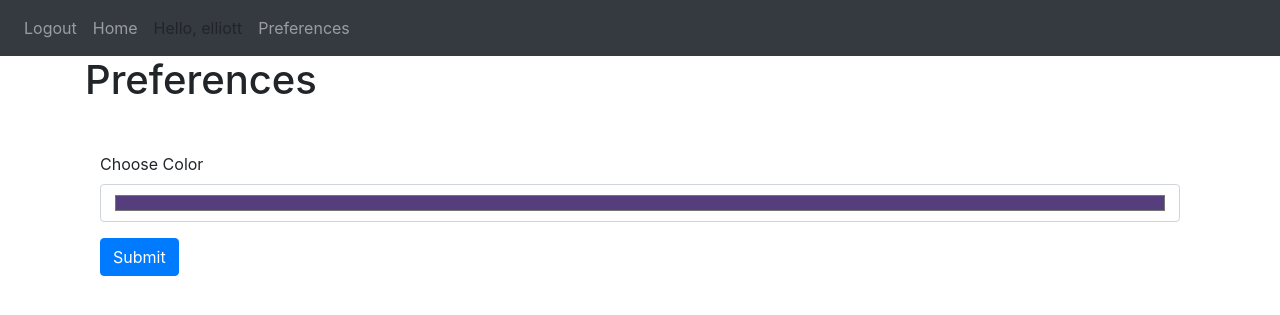
After one commit to Bowriing/Honours, a Flask app: page /preferences in a window 1280 px wide. The commit adds this page. Shown: the top 315 px of the page. Run offline with Flask 3, Linux system fonts and the light colour scheme; a user stored in the database is signed in; some libraries are stand-ins or nearby versions.

Commit message:
New preferences page for custom color name, re organised functionality for the form and logic, fully functionable

```diff
--- a/website/__init__.py
+++ b/website/__init__.py
@@ -1,4 +1,4 @@
-from flask import Flask
+from flask import Flask, session
 from flask_sqlalchemy import SQLAlchemy
 from flask_migrate import Migrate
 from os import path
@@ -69,3 +69,6 @@ def custom_datetime_format(datetime_str):
         return formatted_datetime
     except ValueError:
         return "Invalid Datetime"
+
+def get_color():
+    return session.get('color', '#3498db')
--- a/website/templates/base.html
+++ b/website/templates/base.html
@@ -7,6 +7,15 @@
       <link rel="stylesheet" href="https://stackpath.bootstrapcdn.com/bootstrap/4.4.1/css/bootstrap.min.css" integrity="sha384-Vkoo8x4CGsO3+Hhxv8T/Q5PaXtkKtu6ug5TOeNV6gBiFeWPGFN9MuhOf23Q9Ifjh" crossorigin="anonymous"/>
       <link rel="stylesheet" href="https://stackpath.bootstrapcdn.com/font-awesome/4.7.0/css/font-awesome.min.css" crossorigin="anonymous"/>
       <link rel="stylesheet" href="{{ url_for('static', filename='styles.css') }}">
+      <style>
+        :root{
+          --dynamic-color: {{ session['color'] | default('#000000', true) }};
+        }
+
+        .dynamic-color {
+          color: var(--dynamic-color);
+        }
+      </style>
       <title>{% block title %}Base{% endblock %}</title>
     </head>
 
@@ -20,7 +29,8 @@
                 {% if current_user.is_authenticated %}
                   <a class="nav-item nav-link" id="logout" href="/logout">Logout</a>
                   <a class="nav-item nav-link" id="home" href="/">Home</a>
-                  <a class="nav-item nav-link nav-username">Hello, {{ current_user.firstName }}</a>
+                  <a class="nav-item nav-link" style="color: var(--dynamic-color)">Hello, {{ current_user.firstName }}</a>
+                  <a class="nav-item nav-link" id="preferences" href="/preferences">Preferences</a>
                 {% else %}
                   <a class="nav-item nav-link" id="login" href="/login">Login</a>
                   <a class="nav-item nav-link" id="signUp" href="/sign-up">Sign Up</a>
--- a/website/templates/login.html
+++ b/website/templates/login.html
@@ -1,4 +1,4 @@
-{% extends "base.html"%}
+{% extends "base.html" %}
 {% block title %} Login {% endblock %}
 
 {%block content %}
--- /dev/null
+++ b/website/templates/preferences.html
@@ -0,0 +1,16 @@
+{% extends "base.html"%}
+{% block title %} Preferences {% endblock %}
+
+{%block content %}
+    <h1>Preferences</h1>
+
+    <div class="container mt-5">
+        <form action="/preference-color-picker" method="post">
+            <div class="form-group">
+                <label for="colorPicker">Choose Color</label>
+                <input type="color" class="form-control" id="colorPicker" name="color" value="#563d7c">
+            </div>
+            <button type="submit" class="btn btn-primary">Submit</button>
+        </form>
+    </div>
+{% endblock %}
--- a/website/views.py
+++ b/website/views.py
@@ -1,11 +1,17 @@
-from flask import Blueprint, render_template
+from flask import Blueprint, render_template, request, session, redirect, url_for
 from flask_login import login_required, current_user
+
 
 views = Blueprint('views', __name__)
 
-@views.route('/')
+@views.route('/', methods=['GET', 'POST'])
 @login_required
 def home():
     #retrieve the csv data if any from user
     csv_data = current_user.csv_data
     return render_template("home.html", csv_data=csv_data)
+
+@views.route('/preferences')
+@login_required
+def preferences():
+    return render_template("preferences.html")
```
Also changed, not shown: website/auth.py (+16 -3 lines), website/templates/home.html (+4 -4 lines), instance/database.db, website/models.py (line endings or trailing spaces).
